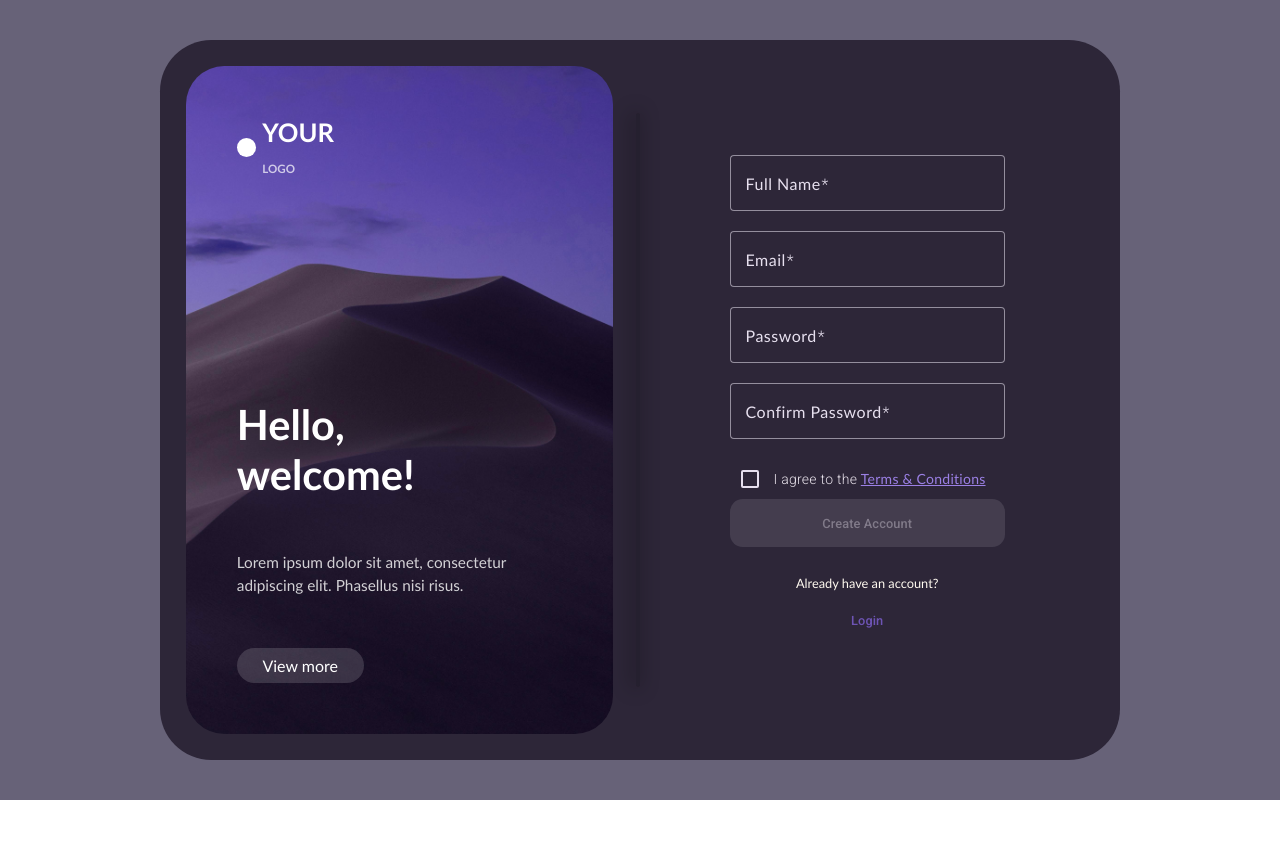
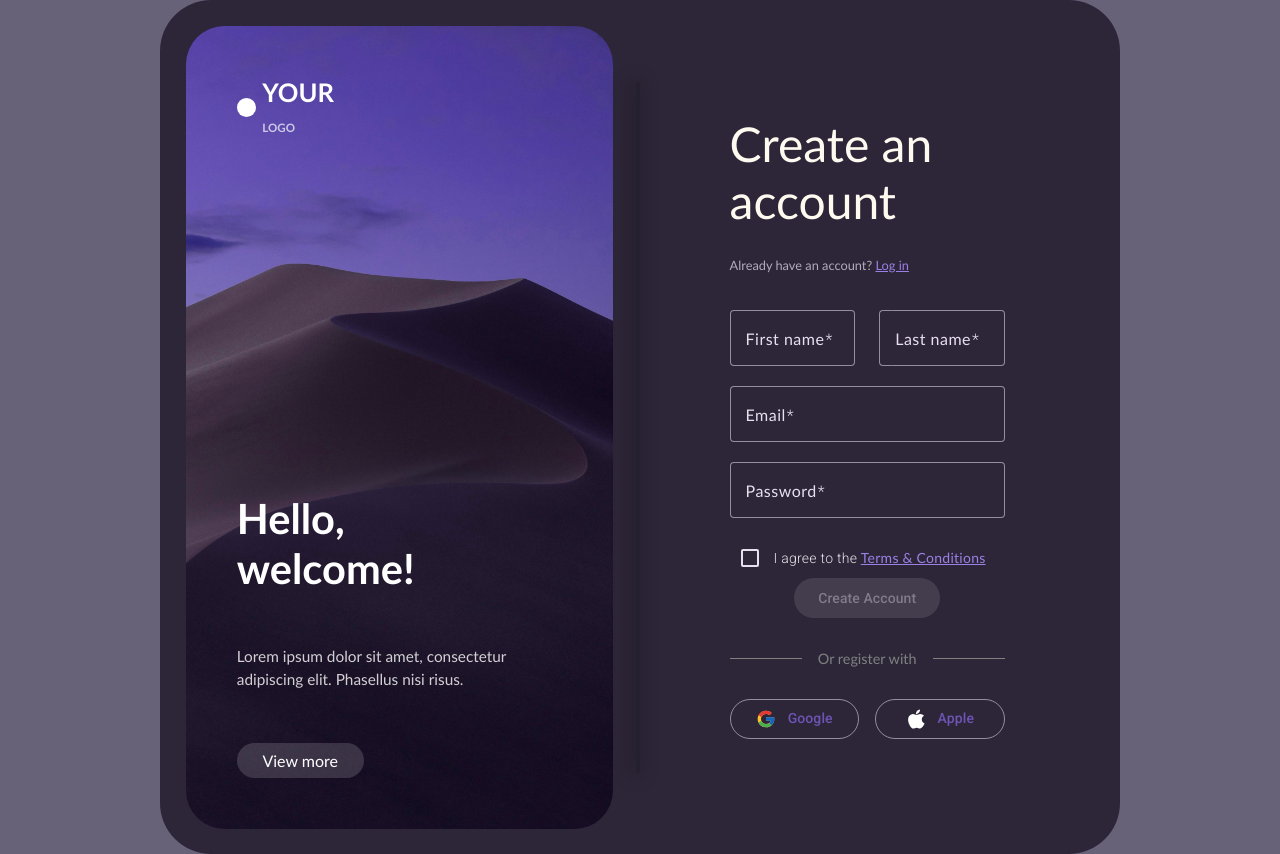
Before and after one commit to odaialfadel/auth-system, an Angular app in the folder auth-frontend/: page /register in a window 1280 px wide. Before the commit the page ends 800 px from the top, so only its background shows below. Built offline with nearby package versions, Linux system fonts and the light colour scheme.

Commit message:
feat(auth-frontend): split full name into first and last name
Refs: #0

```diff
--- a/auth-frontend/src/app/register/register.component.html
+++ b/auth-frontend/src/app/register/register.component.html
@@ -1,11 +1,23 @@
 <app-auth-layout>
+
+  <section class="form-header">
+    <h2>Create an account</h2>
+    <p>Already have an account? <a routerLink="/login">Log in</a></p>
+  </section>
+
+
   <form [formGroup]="registerForm" (ngSubmit)="onRegister()">
+    <div class="name-fields">
+      <mat-form-field appearance="outline" class="custom-field">
+        <mat-label>First name</mat-label>
+        <input matInput formControlName="firstName" type="text" />
+      </mat-form-field>
 
-    <mat-form-field appearance="outline" class="custom-field">
-      <mat-label>Full Name</mat-label>
-      <mat-icon matPrefix>person</mat-icon>
-      <input matInput formControlName="fullName" type="text" />
-    </mat-form-field>
+      <mat-form-field appearance="outline" class="custom-field">
+        <mat-label>Last name</mat-label>
+        <input matInput formControlName="lastName" type="text" />
+      </mat-form-field>
+    </div>
 
     <mat-form-field appearance="outline" class="custom-field">
       <mat-label>Email</mat-label>
@@ -19,20 +31,37 @@
       <input matInput formControlName="password" type="password" />
     </mat-form-field>
 
-    <mat-form-field appearance="outline" class="custom-field">
-      <mat-label>Confirm Password</mat-label>
-      <mat-icon matPrefix>lock</mat-icon>
-      <input matInput formControlName="confirmPassword" type="password" />
-    </mat-form-field>
-
     <mat-checkbox formControlName="termsAccepted">
       I agree to the <a href="#">Terms & Conditions</a>
     </mat-checkbox>
 
-    <section>
-      <button mat-flat-button class="signup-btn" [disabled]="!registerForm.valid">Create Account</button>
-      <p>Already have an account?</p>
-      <button mat-button class="login-btn" [routerLink]="'/login'">Login</button>
+    <section class="create-account-btn">
+      <button mat-flat-button class="create-account-btn" [disabled]="!registerForm.valid">Create Account</button>
+    </section>
+    <section class="divider">
+
+      <span>Or register with</span>
+    </section>
+
+    <section class="social-buttons">
+      <button mat-stroked-button class="google-btn">
+        <!-- Google SVG icon -->
+        <svg class="icon" xmlns="http://www.w3.org/2000/svg" width="20" height="20" viewBox="0 0 48 48">
+          <path fill="#FBC02D" d="M43.611,20.083H42V20H24v8h11.303c-1.649,4.657-6.08,8-11.303,8c-6.627,0-12-5.373-12-12 s5.373-12,12-12c3.059,0,5.842,1.154,7.961,3.039l5.657-5.657C34.046,6.053,29.268,4,24,4C12.955,4,4,12.955,4,24s8.955,20,20,20 s20-8.955,20-20C44,22.659,43.862,21.35,43.611,20.083z"/>
+          <path fill="#E53935" d="M6.306,14.691l6.571,4.819C14.655,15.108,18.961,12,24,12c3.059,0,5.842,1.154,7.961,3.039 l5.657-5.657C34.046,6.053,29.268,4,24,4C16.318,4,9.656,8.337,6.306,14.691z"/>
+          <path fill="#4CAF50" d="M24,44c5.166,0,9.86-1.977,13.409-5.192l-6.19-5.238C29.211,35.091,26.715,36,24,36 c-5.202,0-9.619-3.317-11.283-7.946l-6.522,5.025C9.505,39.556,16.227,44,24,44z"/>
+          <path fill="#1565C0" d="M43.611,20.083L43.595,20L42,20H24v8h11.303c-0.792,2.237-2.231,4.166-4.087,5.571 c0.001-0.001,0.002-0.001,0.003-0.002l6.19,5.238C36.971,39.205,44,34,44,24C44,22.659,43.862,21.35,43.611,20.083z"/>
+        </svg>
+        Google
+      </button>
+
+      <button mat-stroked-button class="apple-btn">
+        <!-- Apple SVG icon -->
+        <svg class="icon" xmlns="http://www.w3.org/2000/svg" x="0px" y="0px" width="20" height="20" viewBox="0 0 48 48">
+          <path fill="white" d="M 44.527344 34.75 C 43.449219 37.144531 42.929688 38.214844 41.542969 40.328125 C 39.601563 43.28125 36.863281 46.96875 33.480469 46.992188 C 30.46875 47.019531 29.691406 45.027344 25.601563 45.0625 C 21.515625 45.082031 20.664063 47.03125 17.648438 47 C 14.261719 46.96875 11.671875 43.648438 9.730469 40.699219 C 4.300781 32.429688 3.726563 22.734375 7.082031 17.578125 C 9.457031 13.921875 13.210938 11.773438 16.738281 11.773438 C 20.332031 11.773438 22.589844 13.746094 25.558594 13.746094 C 28.441406 13.746094 30.195313 11.769531 34.351563 11.769531 C 37.492188 11.769531 40.8125 13.480469 43.1875 16.433594 C 35.421875 20.691406 36.683594 31.78125 44.527344 34.75 Z M 31.195313 8.46875 C 32.707031 6.527344 33.855469 3.789063 33.4375 1 C 30.972656 1.167969 28.089844 2.742188 26.40625 4.78125 C 24.878906 6.640625 23.613281 9.398438 24.105469 12.066406 C 26.796875 12.152344 29.582031 10.546875 31.195313 8.46875 Z"></path>
+        </svg>
+        Apple
+      </button>
     </section>
   </form>
 </app-auth-layout>
--- a/auth-frontend/src/app/register/register.component.scss
+++ b/auth-frontend/src/app/register/register.component.scss
@@ -1 +1,64 @@
 @use '../shared/auth-layout/auth-layout.component';
+
+.form-header {
+  text-align: left;
+  margin-bottom: 2rem;
+  h2 {
+    font-weight: normal;
+    color: floralwhite;
+    font-size: xxx-large;
+  }
+
+  p {
+    color: #b1adbb;
+  }
+}
+
+.name-fields {
+  display: flex;
+  gap: 1.5rem;
+
+  .custom-field {
+    flex: 1;
+  }
+}
+
+.divider {
+  display: flex;
+  align-items: center;
+  text-align: center;
+  color: gray;
+  margin: 2rem 0;
+  font-size: 0.9rem;
+
+  span {
+    padding: 0 1rem;
+  }
+
+  &::before,
+  &::after {
+    content: '';
+    flex: 1;
+    border-bottom: 1px solid gray;
+  }
+}
+
+
+.social-buttons {
+  display: flex;
+  gap: 1rem;
+  justify-content: center;
+  button {
+    display: flex;
+    align-items: center;
+    gap: 0.5rem;
+    flex: 1;
+  }
+}
+
+.icon {
+  width: 20px;
+  height: 20px;
+  margin-right: 8px;
+  vertical-align: middle;
+}
--- a/auth-frontend/src/app/register/register.component.ts
+++ b/auth-frontend/src/app/register/register.component.ts
@@ -32,10 +32,10 @@ export class RegisterComponent implements OnInit {
 
   ngOnInit(): void {
     this.registerForm = this.fb.group({
-      fullName: ['', Validators.required],
+      firstName: ['', Validators.required],
+      lastName: ['', Validators.required],
       email: ['', [Validators.required, Validators.email]],
       password: ['', Validators.required],
-      confirmPassword: ['', Validators.required],
       termsAccepted: [false, Validators.requiredTrue]
     });
   }
```
